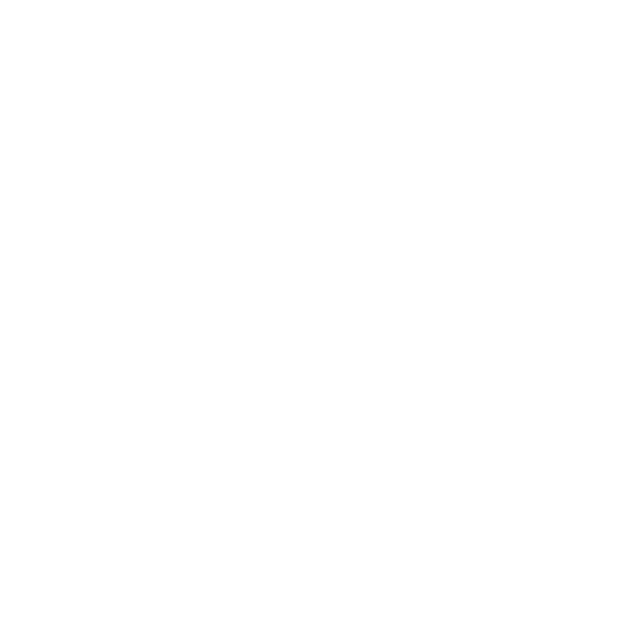
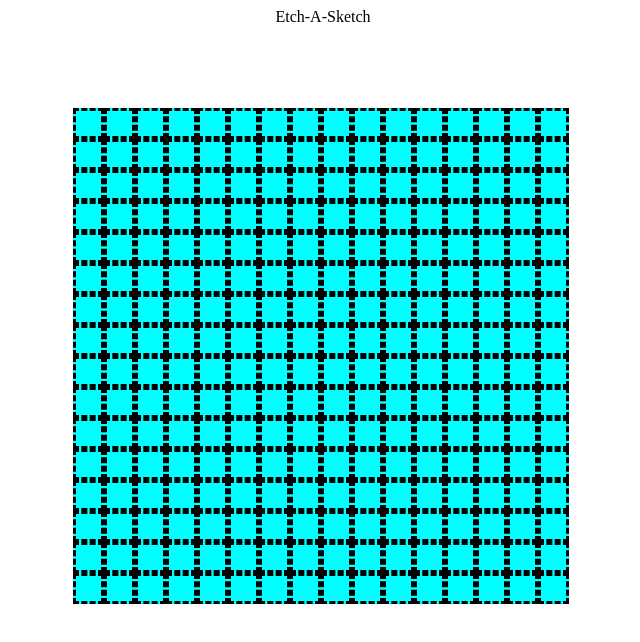
Before and after one commit to ev3nthorizon18/etch-a-sketch, a plain HTML site: page index.html in a window 1280 px wide. Shown: the whole page, without its empty margins (317-957 px from the left). Drawn offline with Linux system fonts and the light colour scheme.

Commit message:
Added JS to make 256 divs Also included css to fix divs to original position

```diff
--- a/etch-a-sketch.js
+++ b/etch-a-sketch.js
@@ -0,0 +1,13 @@
+document.body.onload = addElement;
+
+function addElement () {
+    const newSquareDiv= document.createElement("div");
+    newSquareDiv.id = "SquareDivs";
+
+    const containerDiv = document.getElementById("containerBox");
+    containerDiv.insertAdjacentElement('afterend',newSquareDiv);
+}
+
+for (let i=0; i<255; i++){
+    addElement(i)
+}
--- a/index.html
+++ b/index.html
@@ -8,6 +8,12 @@
 <link rel="stylesheet" href="styles.css">
 </head>
 <body>
+    <div id="headerOne">Etch-A-Sketch</div>
+    <div id='container'>
+        <div id='containerBox'></div>
 
+    </div>
+
+    <script src = "etch-a-sketch.js"> </script>
 </body>
 </html>
--- a/styles.css
+++ b/styles.css
@@ -0,0 +1,25 @@
+
+body {
+    display: flex;
+    justify-content: center;
+
+
+}
+#headerOne{
+
+}
+#container{
+    display: flex;
+    width: 500px;
+    height: auto;
+    padding-top: 100px;
+    flex-wrap:wrap;
+    position: fixed;
+}
+
+#SquareDivs {
+background-color: aqua;
+border-style: dashed;
+width: 25px;
+height: 25px;
+}
```
